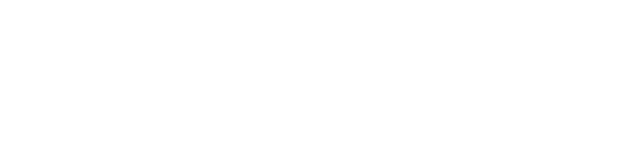
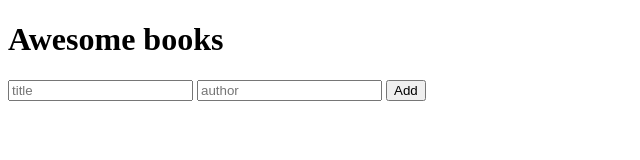
Before and after one commit to pasytchangwa/Awesome_books, a website: page index.html in a window 1280 px wide. Shown: the whole page, without its empty margins (0-640 px from the left). Drawn offline with Linux system fonts and the light colour scheme.

Commit message:
Add basic html structure

```diff
--- a/index.html
+++ b/index.html
@@ -8,7 +8,17 @@
  <link rel="stylesheet" href="./styles.css">
 </head>
 <body>
+ <main class="main-section">
+  <h1 class="main-title">Awesome books</h1>
+  <div class="book-list">
 
+  </div>
+  <form action="#" class="add-book">
+   <input class="title" type="text" placeholder="title">
+   <input class="author" type="text" placeholder="author">
+   <button type="submit" class="add-btn">Add</button>
+  </form>
+ </main>
  <script src="./app.js"></script>
 </body>
 </html>
```
